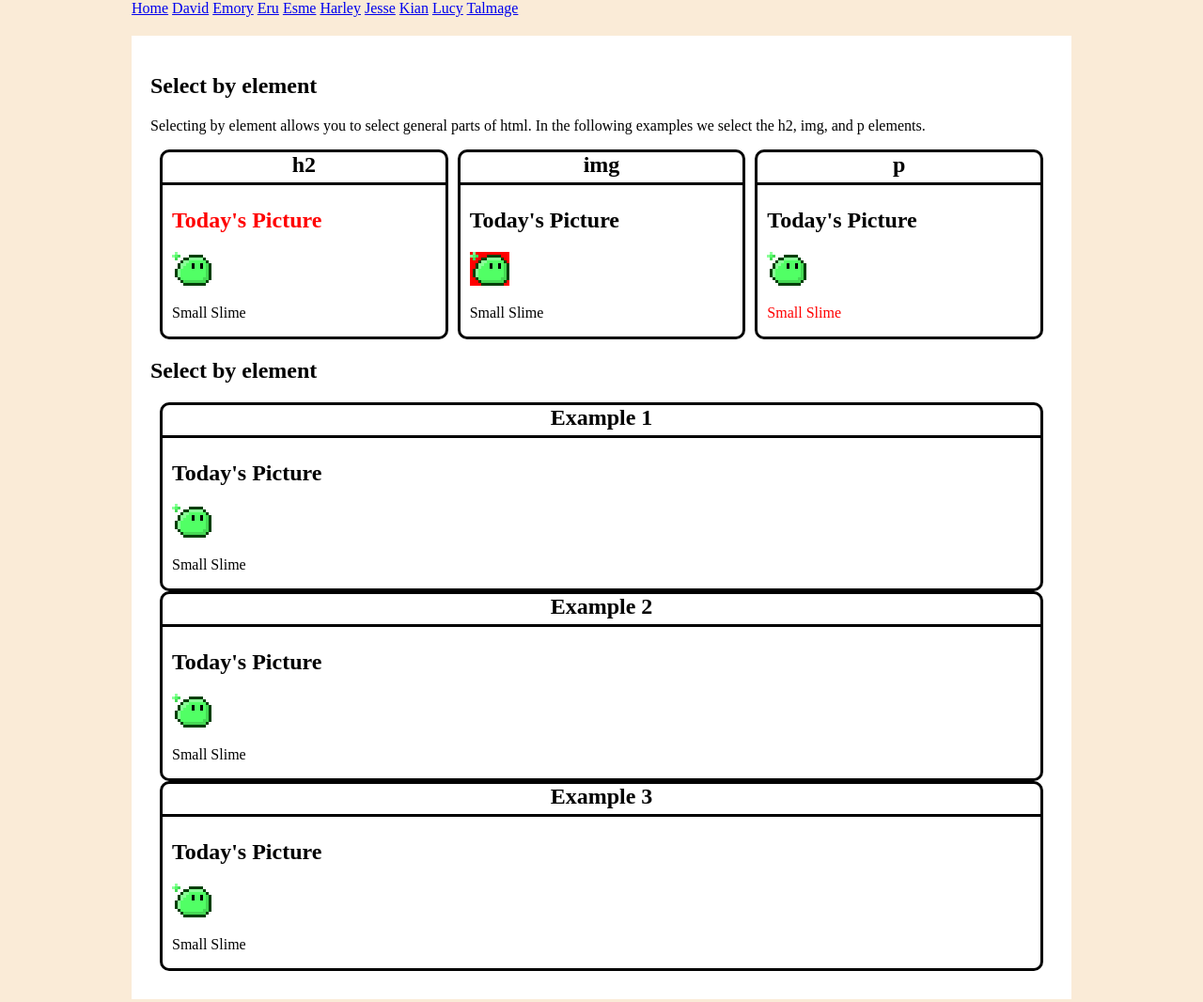
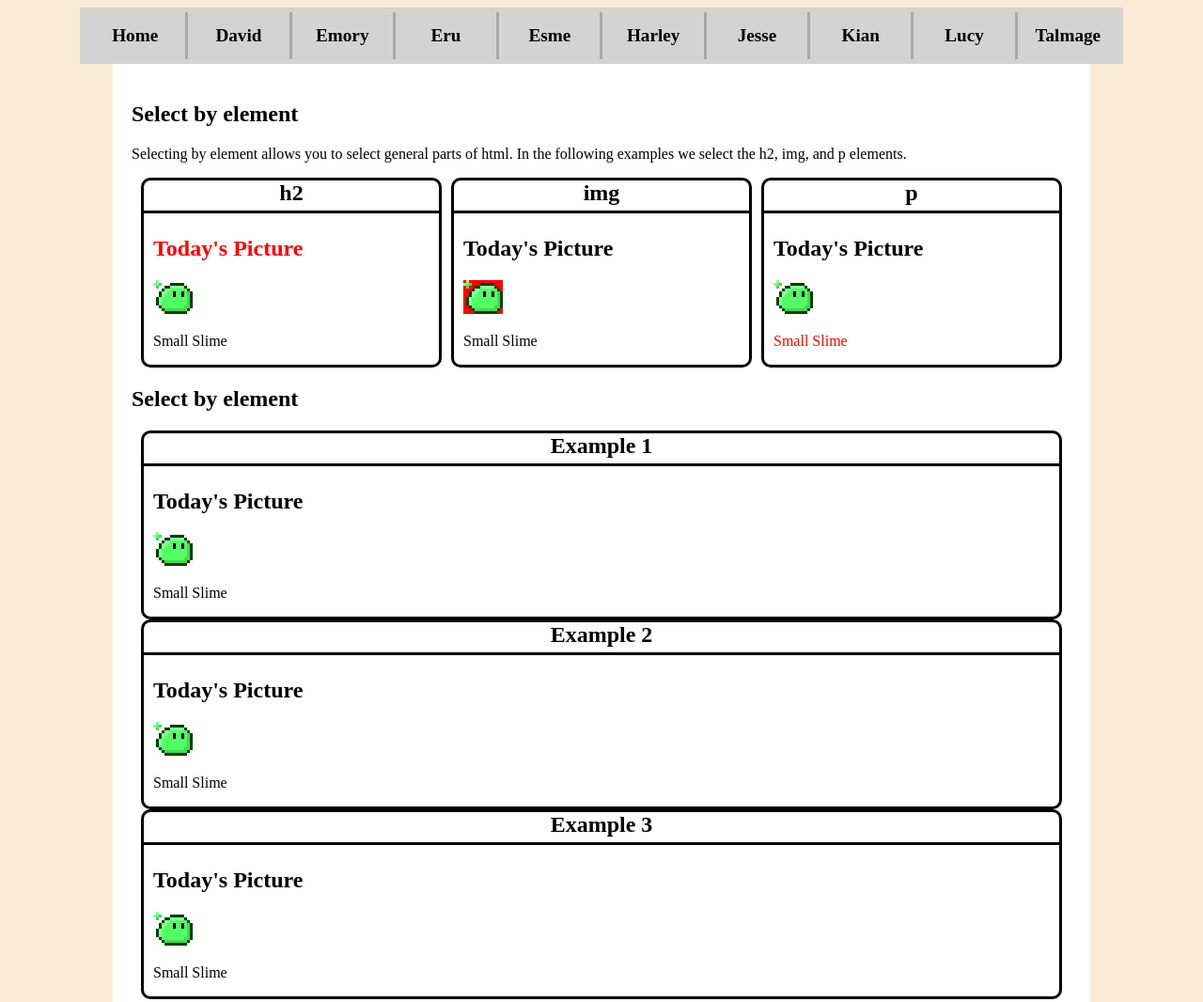
Before and after one commit to kianlamer/css-library, a plain HTML site: page emory/emory.html in a window 1280 px wide. Shown: the top 1066 px of the page at 94% size. Drawn offline with Linux system fonts and the light colour scheme.

Commit message:
updated header

```diff
--- a/emory/emory.html
+++ b/emory/emory.html
@@ -9,16 +9,18 @@
 <body>
     <header>
         <nav>
-            <a href="../index.html">Home</a>
-            <a href="../david/david.html">David</a>
-            <a href="../emory/emory.html">Emory</a>
-            <a href="../eru/eru.html">Eru</a>
-            <a href="../esme/emse.html">Esme</a>
-            <a href="../harley/harley.html">Harley</a>
-            <a href="../jesse/jesse.html">Jesse</a>
-            <a href="../kian//kian.html">Kian</a>
-            <a href="../lucy/lucy.html">Lucy</a>
-            <a href="../talmage/talmage.html">Talmage</a>
+            <ul>
+                <li><a href="../index.html">Home</a></li>
+                <li><a href="../david/david.html">David</a></li>
+                <li><a href="../emory/emory.html">Emory</a></li>
+                <li><a href="../eru/eru.html">Eru</a></li>
+                <li><a href="../esme/emse.html">Esme</a></li>
+                <li><a href="../harley/harley.html">Harley</a></li>
+                <li><a href="../jesse/jesse.html">Jesse</a></li>
+                <li><a href="../kian//kian.html">Kian</a></li>
+                <li><a href="../lucy/lucy.html">Lucy</a></li>
+                <li><a href="../talmage/talmage.html">Talmage</a></li>
+            </ul>
         </nav>
     </header>
     <main>
--- a/emory/styles/style.css
+++ b/emory/styles/style.css
@@ -1,13 +1,58 @@
 body {
-    margin: 0 auto;
-    max-width: 1000px;
+
     background-color: antiquewhite;
+}
+
+    header {
+        margin: 0 auto;
+        max-width: 1100px;
+        background-color: lightgrey;
+        padding: 5px;
+    }
+
+    nav ul {
+        display: flex;
+        justify-content: space-between;
+        align-items: stretch;
+        list-style: none;
+
+        margin: 0;
+        padding: 0;
+
+    }
+
+    nav ul li:not(:last-child) {
+        border-right: solid darkgray;
+    }
+
+    nav ul li {
+        display: flex;
+        background-color: lightgray;
+        width: 100%;
+        align-items: center;
+        justify-content: center;
+        height: 50px;
+    }
+
+    nav ul li a {
+        display: block;
+        text-decoration: none;
+        font-size: 1.2em;
+        text-align: center;
+        color: black;
+        font-weight: bold;
+    }
+
+nav ul li:hover {
+    background-color: darkgray;
 }
 
 main {
     background-color: white;
     padding: 20px;
     margin-top: 20px;
+    max-width: 1000px;
+    margin: 0 auto;
 }
 .css_selectors section {
     margin-top: 10px;
```
